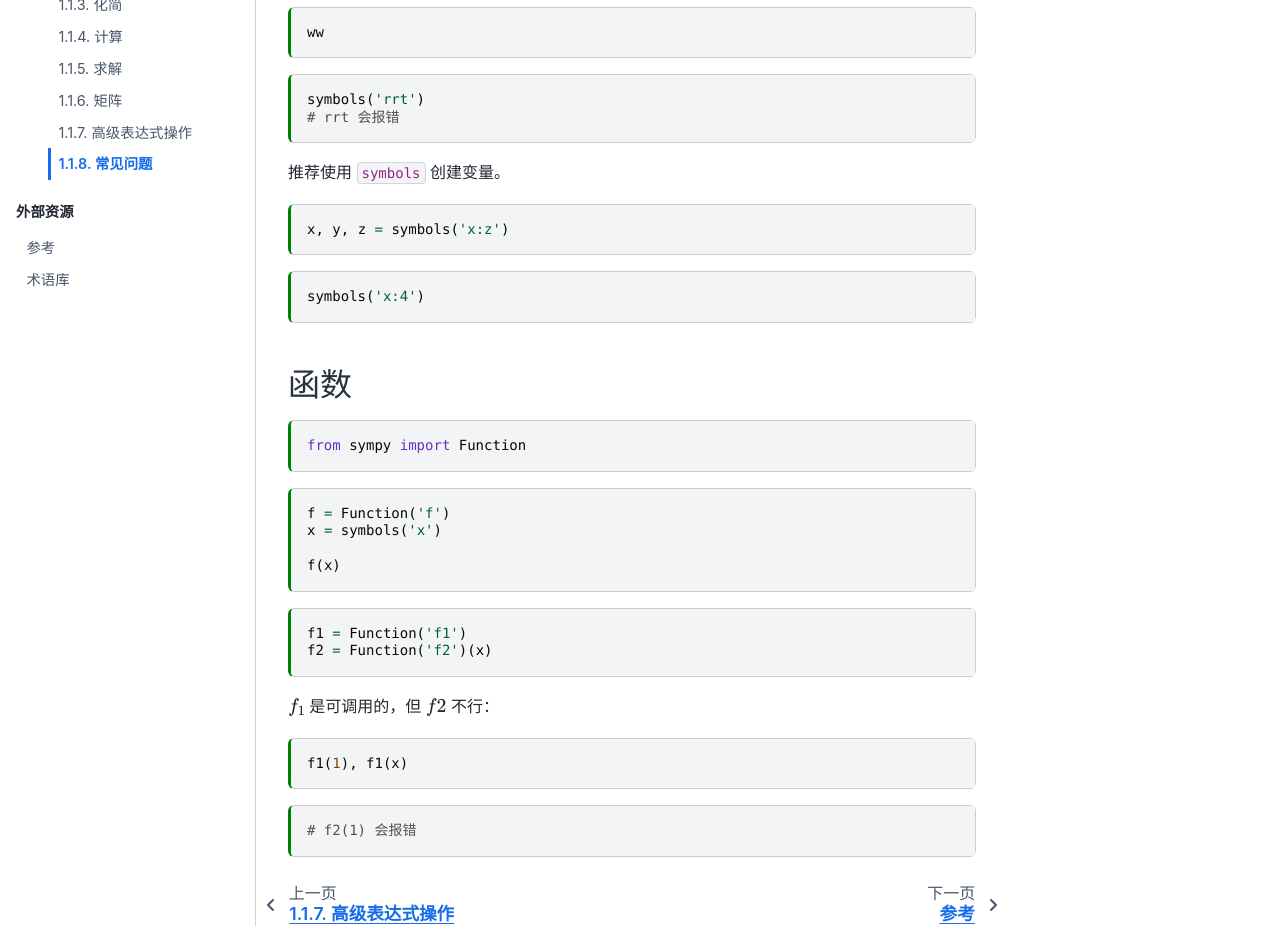
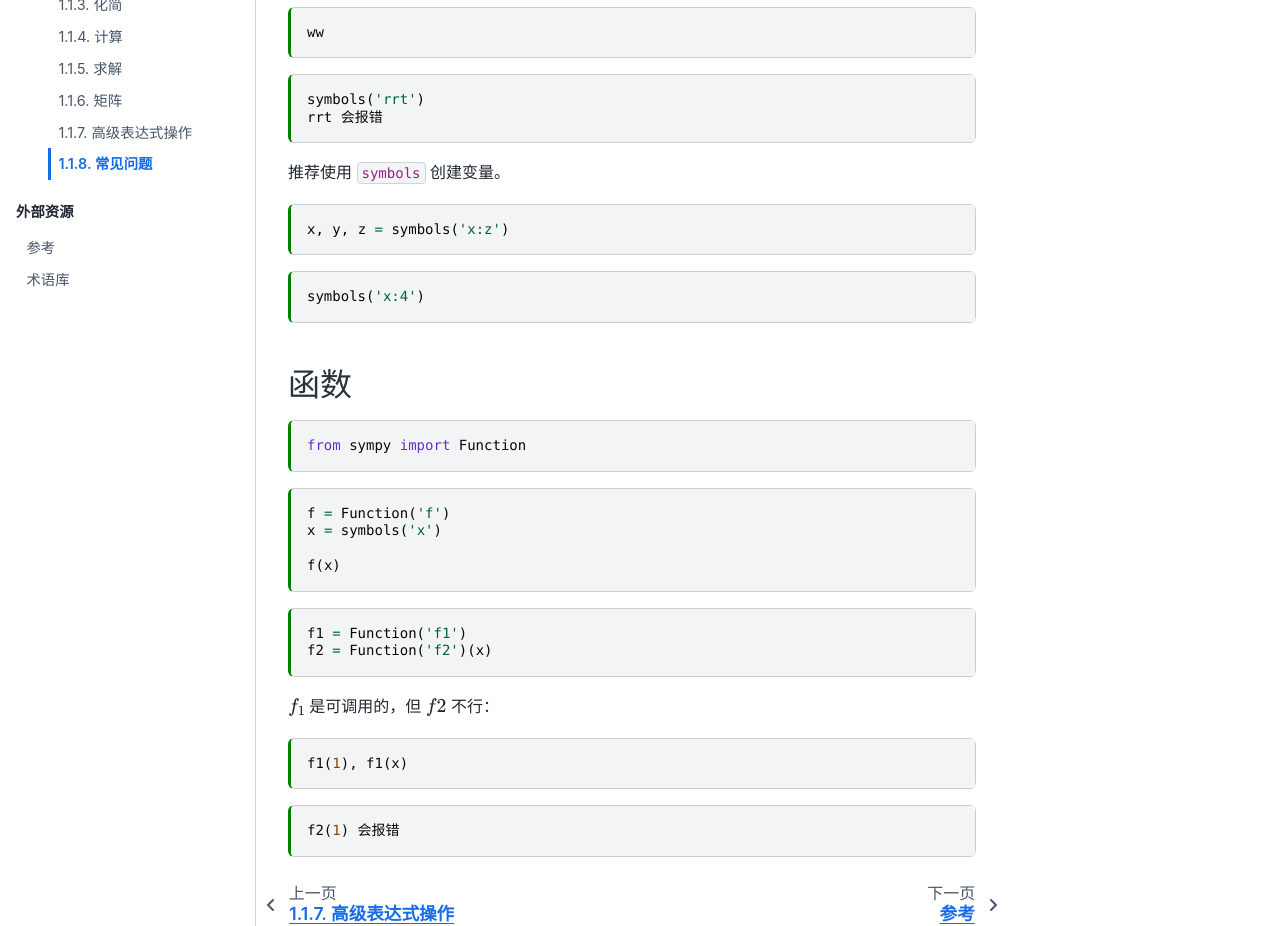
Before and after one commit to xinetzone/sympy-book, a Jupyter Book: the page built from docs/start/07_faqs.md, in a window 1280 px wide and 1400 px high, scrolled down 1130 px. Shown: the part 385-1311 px from the top of the window. Built offline with Jupyter Book 1.0.4 settings and Sphinx 7.4.7 and the Sphinx Book theme 1.1.4, drawn with Linux system fonts in a browser that asks for light colours.

````diff
--- a/docs/start/07_faqs.md
+++ b/docs/start/07_faqs.md
@@ -94,7 +94,7 @@ ww
 
 ```{code-cell} ipython3
 symbols('rrt')
-# rrt 会报错
+rrt 会报错
 ```
 
 推荐使用 `symbols` 创建变量。
@@ -132,5 +132,5 @@ f1(1), f1(x)
 ```
 
 ```{code-cell} ipython3
-# f2(1) 会报错
+f2(1) 会报错
 ```
````
